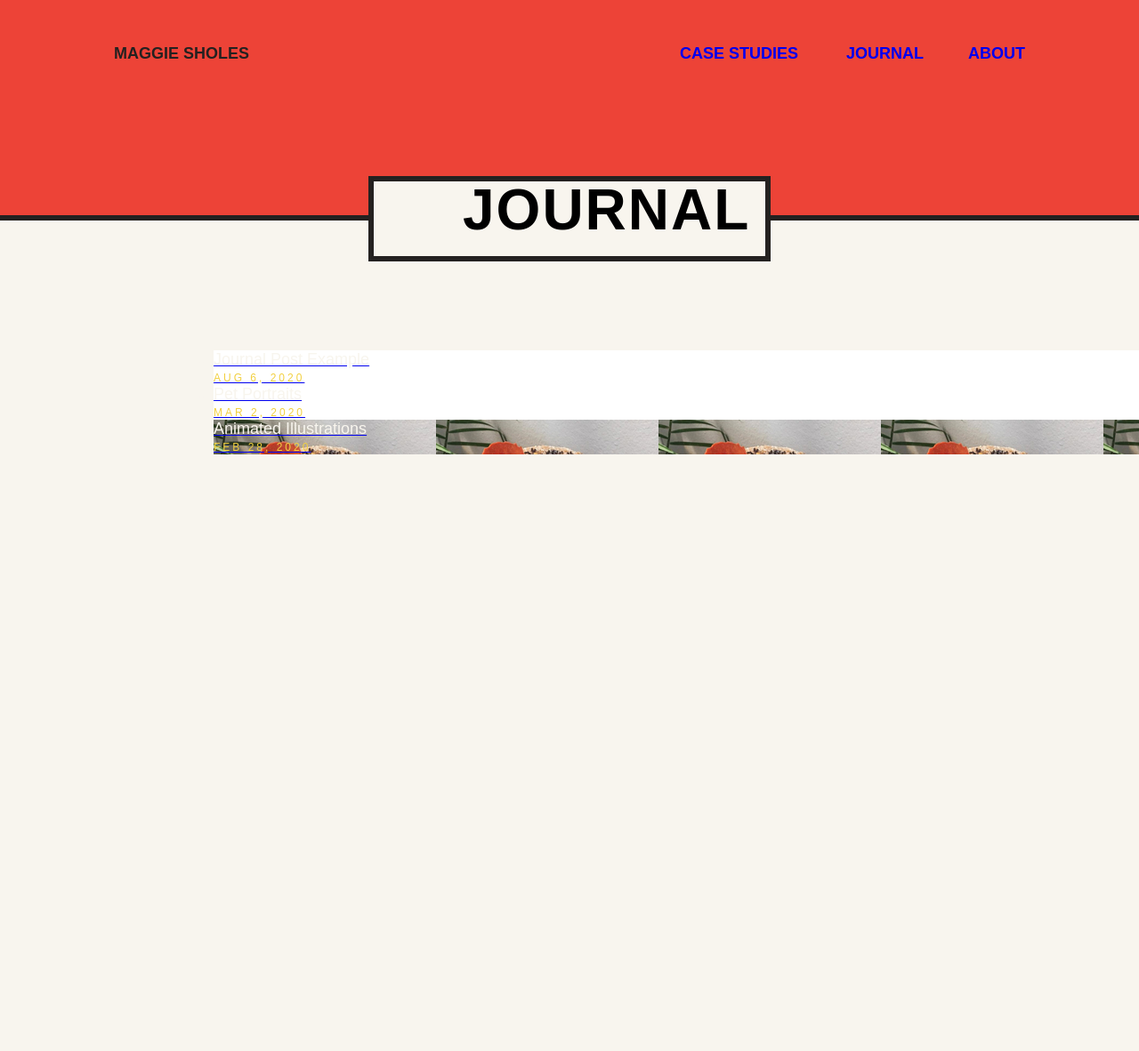
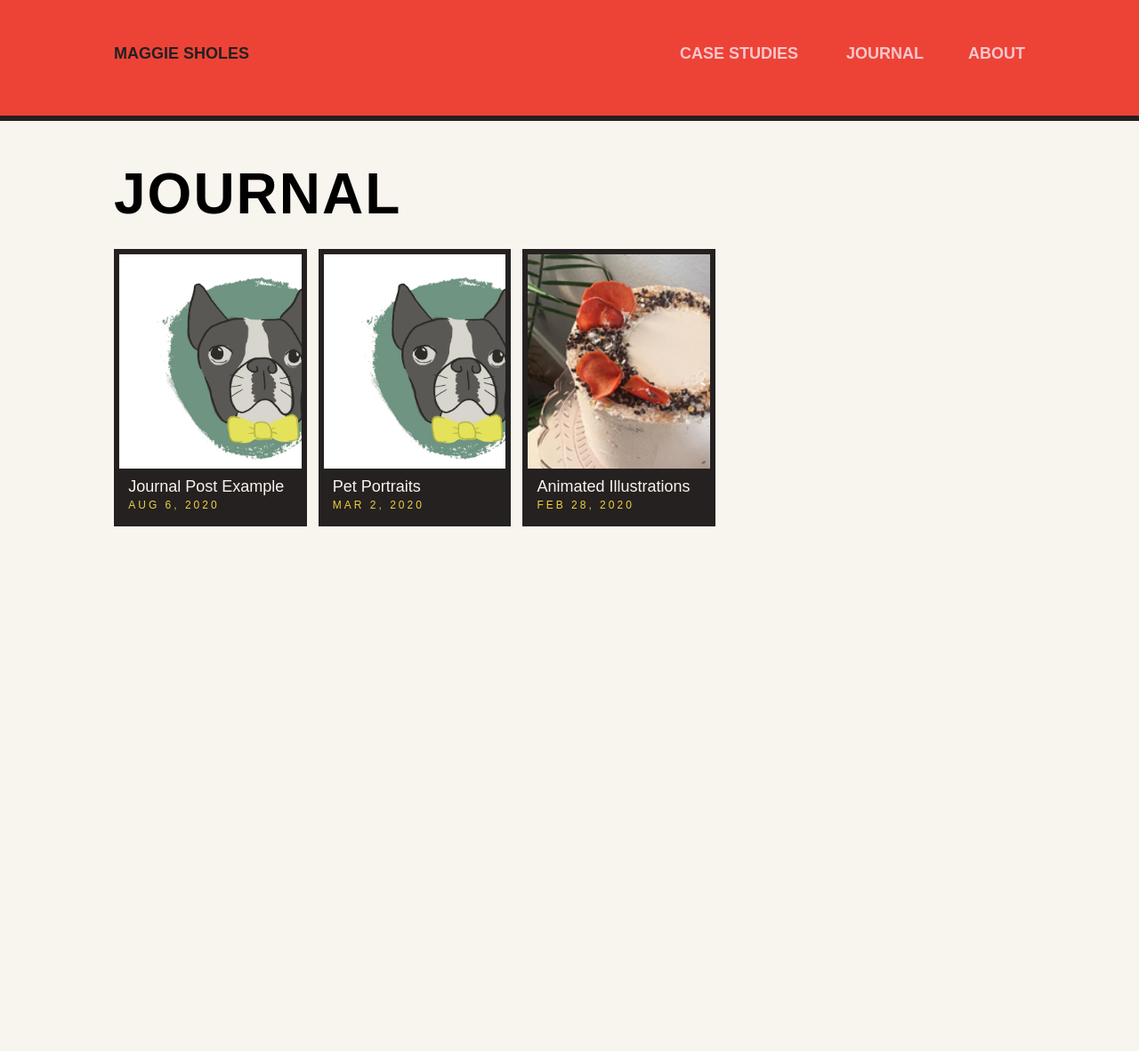
Before and after one commit to magsholes/Testing, a Jekyll site: the page built from _category/journal.md, in a window 1280 px wide. Shown: the whole page at 89% size. Built offline with Jekyll 4.4.1, drawn with Linux system fonts in a browser that asks for light colours; some web fonts are replaced.

Commit message:
small fixes
fixed category pages

```diff
--- a/_layouts/category.html
+++ b/_layouts/category.html
@@ -1,16 +1,16 @@
 ---
 layout: default
 ---
-<div class="page-content">
+
+
+
+    <div class="post-category category-page">
 
     <h1>{{ page.title | escape }}</h1>
 
-    <ul class="post-category">
-
     {%- for post in site.categories[page.tag] -%}
 
-            <a href="{{ post.url | relative_url }}">
-                <li class="post-link" style="background-image: url({{"../assets/images/" | prepend: relative_url | append : post.featured-image}})">
+            <a href="{{ post.url | relative_url }}" class="post-link" style="background-image: url({{"../assets/images/" | prepend: relative_url | append : post.featured-image}})">
 
                     <div class="post-info">
                         <h3>{{ post.title | escape }}</h3>
@@ -19,11 +19,8 @@
 
                         <span class="post-meta">{{ post.date | date: date_format }}</span>
                     </div>
-                </li>
             </a>
 
       {%- endfor -%}
 
-    </ul>
-
-</div>
+    </div>
--- a/_sass/layout.scss
+++ b/_sass/layout.scss
@@ -22,7 +22,7 @@
 .site-header {
     width: 100vw;
     background: $accent-bright;
-    height: 12em;
+    height: 5em;
     margin: 0;
     padding-top: 50px;
     border-bottom: $master-border;
@@ -62,7 +62,7 @@
     display: inline;
     padding-left: 50px;
 }
-.nav-links a:hover {
+.nav-links a:hover, .nav-links a:active {
     position: relative;
     top: -3px;
     left: -3px;
@@ -82,11 +82,12 @@
 // HOME PAGE
 
 .post-category {
-    width: 90vw;
+    width: 80vw;
     margin: auto;
     padding: 50px 0 0 0;
     position: relative;
     z-index: 1;
+    justify-content: space-between;
 
     h2 {
         float: left;
@@ -98,8 +99,8 @@
         list-style-type: none;
         height: 300px;
         width: 20%;
-        min-width: 200px;
-        margin-right: 30px;
+        min-width: 180px;
+        margin-right: 1vw;
         display: flex;
         border: $master-border;
         background-size: cover;
@@ -152,7 +153,9 @@
         height: auto;
     }
 }
+
 button.view-all:hover {
+    cursor: pointer;
     background: $neutral-dark;
     -webkit-transition: all 0.12s ease-out;
     -moz-transition:    all 0.12s ease-out;
@@ -174,6 +177,18 @@
     margin-bottom: 50px;
     width: 80%;
     max-width: 800px;
+}
+
+.category-page {
+
+    h1 {
+        margin-bottom: 30px;
+    }
+
+    a {
+        margin-right: 30px;
+        float: left;
+    }
 }
 
 // POSTS
@@ -254,6 +269,11 @@
     height: auto;
 }
 
+.float-left {
+    float: left;
+    margin: 30px 30px 30px 0;
+}
+
 
 hr {
     @include dotted-line;
--- a/_sass/media-queries.scss
+++ b/_sass/media-queries.scss
@@ -1,11 +1,12 @@
 @media screen
-    and (min-device-width: 600px)
-    and (max-device-width: 1049px) {
+    and (min-width: 600px)
+    and (max-width: 1049px) {
 
       // HOME PAGE
 
     .post-category {
         justify-content: flex-start;
+
         h2 {
             float: none;
             width: 100%;
@@ -14,10 +15,8 @@
 
         a.post-link {
             list-style-type: none;
-            height: 200px;
-            width: 40%;
-            min-width: 200px;
-            max-width: 300px;
+            height: 300px;
+            width: 45%;
             margin-bottom: 30px;
 
             .post-info {
@@ -30,10 +29,22 @@
 
     }
 
+        // HEADER + NAV
+
+        .site-header {
+            height: 7em;
+        }
+
+        .nav-links a {
+            display: block;
+        }
+
 }
 
 @media screen
-    and (max-device-width: 599px) {
+    and (max-width: 599px) {
+
+        // HOME PAGE
 
         h2 {
         float: none;
@@ -43,7 +54,7 @@
 
         .post-category{
             justify-content: flex-start;
-            width: 90%;
+            width: 80%;
 
             h2 {
                 width: 100%;
@@ -67,4 +78,22 @@
             }
         }
 
+        // HEADER + NAV
+
+        .site-header {
+            height: 9em;
+        }
+
+        a.site-title {
+        width: 100%;
+        }
+
+        .nav-links {
+            float: left;
+            text-align: left;
+                a {
+                display: block;
+                }
+        }
+
 }
--- a/_sass/type.scss
+++ b/_sass/type.scss
@@ -25,7 +25,7 @@
     text-transform: uppercase;
 }
 
-.nav a, nav a:visited {
+.nav a, nav a:visited, nav a:link {
     text-align: right;
     color: $accent-light;
 }
--- a/about.markdown
+++ b/about.markdown
@@ -4,7 +4,7 @@
 permalink: /about/
 ---
 
-![Maggie Sholes](../assets/images/msholes.jpg)
+<img class="triple float-left" src="../assets/images/msholes.jpg" alt="Maggie Sholes" />
 
 ## Hi, I'm Maggie.
 
--- a/assets/main.scss
+++ b/assets/main.scss
@@ -60,3 +60,7 @@
     "layout",
     "media-queries"
     ;
+
+// MISC
+
+buttoner { cursor: pointer; }
```
